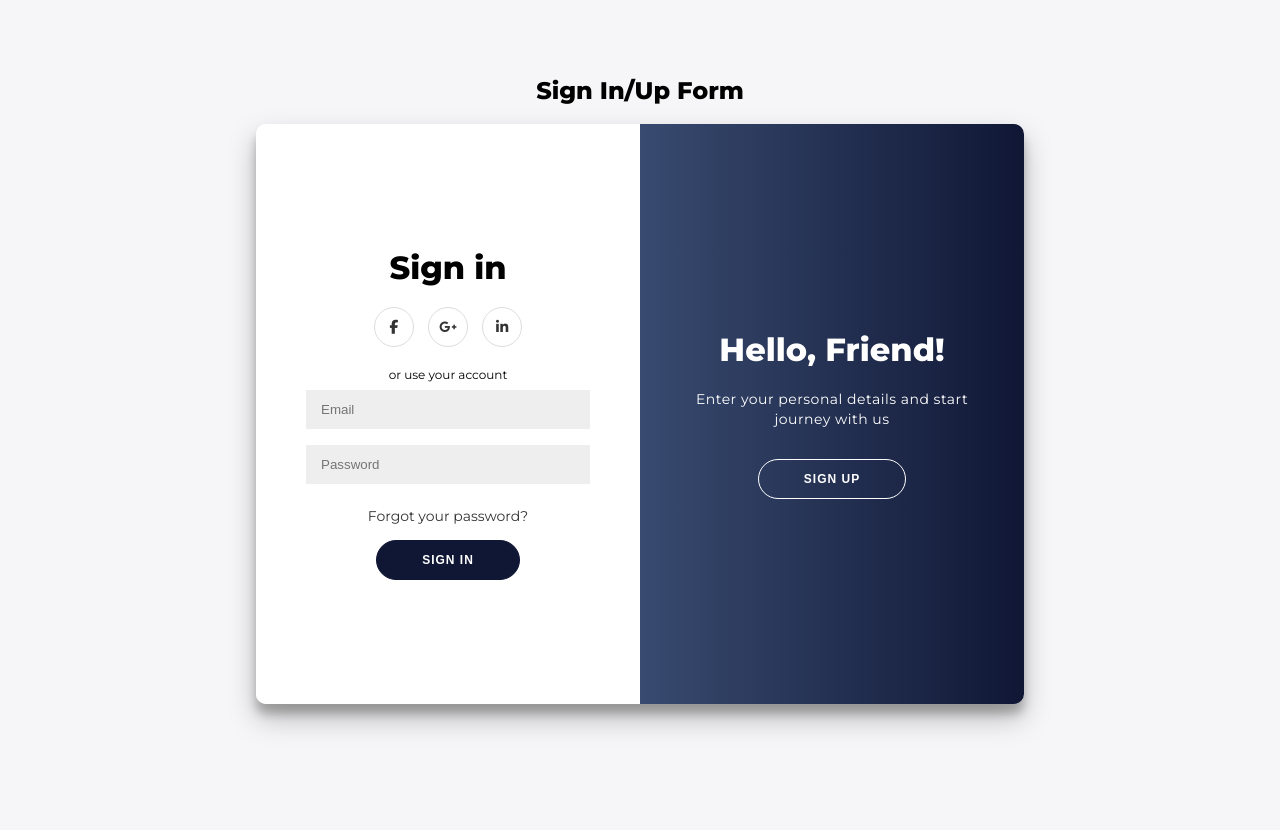
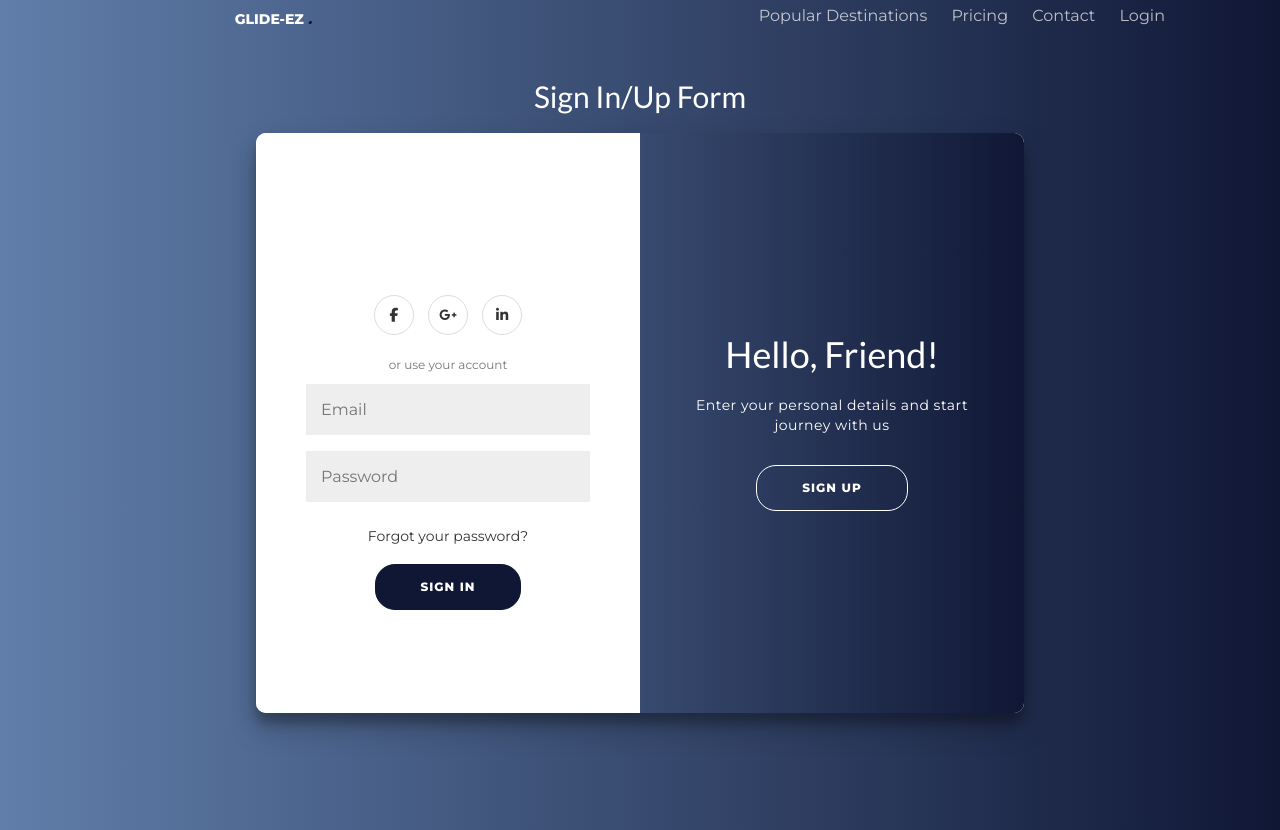
Before and after one commit to aryan-1401/Glide-Ez_New, a Django app: page /login_user in a window 1280 px wide. Run offline with Django 4.2, Linux system fonts and the light colour scheme; some libraries are stand-ins or nearby versions.

Commit message:
updated login page

```diff
--- a/Glide_Ez_project/glideEz/static/glideEz/css/style_login.css
+++ b/Glide_Ez_project/glideEz/static/glideEz/css/style_login.css
@@ -5,7 +5,7 @@
 }
 
 body {
-  background: #f6f5f7;
+  background: linear-gradient(to right, #607eaa, #101735);
   display: flex;
   justify-content: center;
   align-items: center;
@@ -22,6 +22,7 @@
 
 h2 {
   text-align: center;
+  margin-top: 100px;
 }
 
 p {
@@ -131,6 +132,7 @@
 }
 
 @keyframes show {
+
   0%,
   49.99% {
     opacity: 0;
@@ -226,6 +228,19 @@
   width: 40px;
 }
 
+h1,
+h2,
+h3,
+h4,
+h5,
+h6,
+figure {
+  color: #fff;
+  font-family: "Lato", Arial, sans-serif;
+  font-weight: 400;
+
+}
+
 footer {
   background-color: #222;
   color: #fff;
--- a/Glide_Ez_project/glideEz/templates/glideEz/login_user.html
+++ b/Glide_Ez_project/glideEz/templates/glideEz/login_user.html
@@ -1,19 +1,13 @@
-<!DOCTYPE html>
-<html lang="en">
-  <head>
-    <meta charset="UTF-8" />
-    <meta http-equiv="X-UA-Compatible" content="IE=edge" />
-    <meta name="viewport" content="width=device-width, initial-scale=1.0" />
+{% extends 'glideEz/layout.html' %} {% block head %}
 <link rel="stylesheet" href="../../static/glideEz/css/style_login.css" />
 <!-- Add script for font awesome icons -->
-    <script
-      src="https://kit.fontawesome.com/64d58efce2.js"
-      crossorigin="anonymous"
-    ></script>
+<script src="https://kit.fontawesome.com/64d58efce2.js" crossorigin="anonymous"></script>
 
 <title>Login User</title>
-  </head>
-  <body>
+{% endblock %}
+
+
+{% block content %}
 <h2>Sign In/Up Form</h2>
 <div class="container" id="container">
   <div class="form-container sign-up-container">
@@ -29,12 +23,7 @@
       <input type="text" name="username" placeholder="Name" />
       <input type="email" name="email" placeholder="Email" />
       <input type="password" name="pass" placeholder="Password" />
-          <input
-            type="text"
-            name="dob"
-            placeholder="Date of Birth"
-            onfocus="(this.type='date')"
-          />
+      <input type="text" name="dob" placeholder="Date of Birth" onfocus="(this.type='date')" />
       <!-- Input for address -->
       <input type="text" name="address" placeholder="Address" />
       <!-- Input for aadhar number -->
@@ -79,7 +68,9 @@
     </div>
   </div>
 </div>
+{% endblock %}
 
+{% block footer %}
 <script src="../../static/glideEz/js/login.js"></script>
 <!-- <script src="https://unpkg.com/sweetalert/dist/sweetalert.min.js"></script> -->
 <!-- <link rel="stylesheet" href="alert/dist/sweetalert.css" /> -->
@@ -97,5 +88,4 @@
 			swal("Sorry", "Wrong username or password", "error");
 		}
 	</script> -->
-  </body>
-</html>
+{% endblock %}
```
Lines whose indentation alone changed are shown as unchanged.
